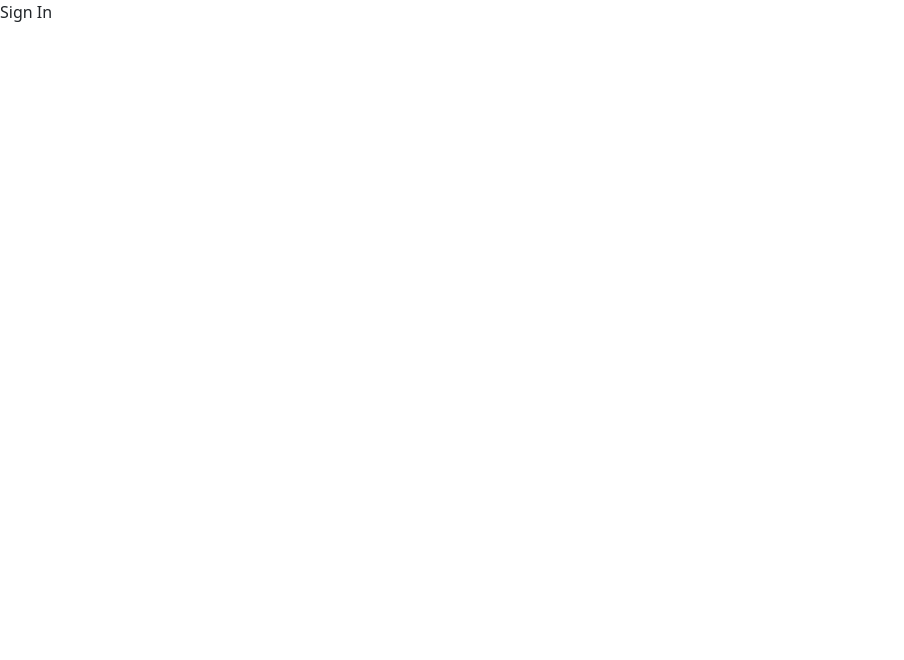
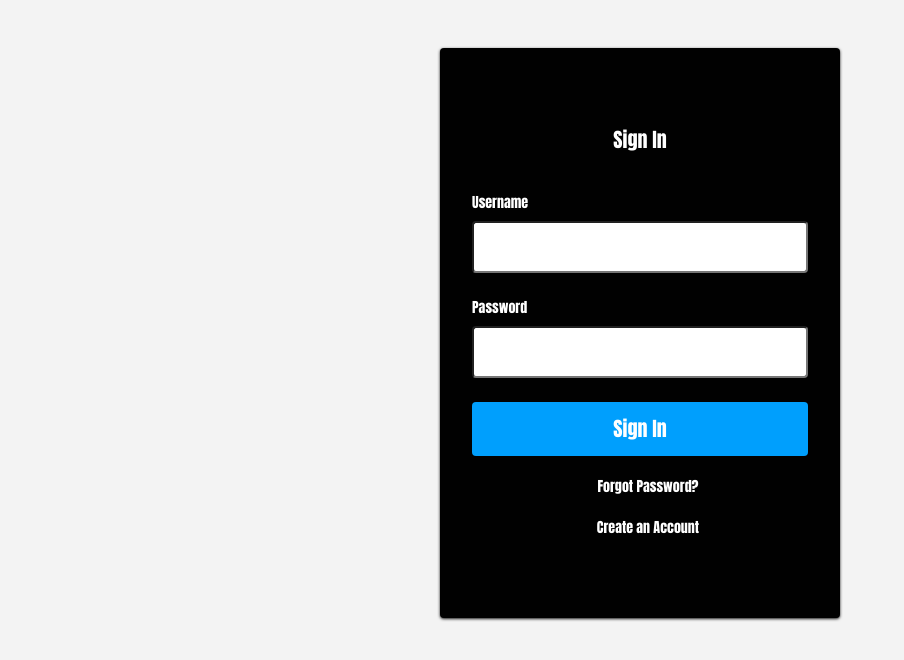
Before and after one commit to NithyaYamsinghe/cms, a React (Create React App) app: page /sign-in in a window 1280 px wide. Shown: the top 660 px of the page, without its empty margins (0-904 px from the left). Built offline with nearby package versions, Linux system fonts and the light colour scheme.

Commit message:
completed sign in implementation

```diff
--- a/public/index.html
+++ b/public/index.html
@@ -15,8 +15,9 @@
       user's mobile device or desktop. See https://developers.google.com/web/fundamentals/web-app-manifest/
     -->
     <link rel="manifest" href="%PUBLIC_URL%/manifest.json" />
-    <link rel="stylesheet" href="https://fonts.googleapis.com/css?family=Roboto:300,400,500,700&display=swap" />
-    <link rel="stylesheet" href="https://fonts.googleapis.com/icon?family=Material+Icons" />
+    <link rel="stylesheet" href="https://use.fontawesome.com/releases/v5.11.2/css/all.css" integrity="sha384-KA6wR/X5RY4zFAHpv/CnoG2UW1uogYfdnP67Uv7eULvTveboZJg0qUpmJZb5VqzN" crossorigin="anonymous">
+     <link rel="preconnect" href="https://fonts.gstatic.com">
+     <link href="https://fonts.googleapis.com/css2?family=Anton&display=swap" rel="stylesheet">
     <link href="https://cdn.jsdelivr.net/npm/bootstrap@5.0.2/dist/css/bootstrap.min.css" rel="stylesheet" integrity="sha384-EVSTQN3/azprG1Anm3QDgpJLIm9Nao0Yz1ztcQTwFspd3yD65VohhpuuCOmLASjC" crossorigin="anonymous">
     <!--
       Notice the use of %PUBLIC_URL% in the tags above.
--- a/src/App.css
+++ b/src/App.css
@@ -1,38 +1,141 @@
-.App {
-  text-align: center;
+:root {
+  --mainBlue: #2a2a72;
+  --lightBlue: #009ffd;
+  --mainWhite: #f3f3f3;
+  --mainDark: #232528;
+  --mainYellow: #ffa400;
+}
+body {
+  font-family: "Oswald", sans-serif !important;
+  background: var(--mainWhite) !important;
+  color: var(--mainDark) !important;
 }
 
-.App-logo {
-  height: 40vmin;
-  pointer-events: none;
+.text-title {
+  font-family: "Anton", sans-serif !important;
+  letter-spacing: 0.3rem;
+  text-transform: uppercase;
+}
+.text-blue {
+  color: var(--mainBlue);
+  font-family: "Anton", sans-serif !important;
+}
+.text-bright {
+  color: var(--lightBlue);
 }
 
-@media (prefers-reduced-motion: no-preference) {
-  .App-logo {
-    animation: App-logo-spin infinite 20s linear;
-  }
+.btn-black {
+  background: transparent;
+  text-transform: capitalize;
+  font-size: 0.8rem !important;
+  color: var(--mainDark);
+  border-radius: 0 !important;
+  border: 0.1rem solid var(--mainDark) !important;
 }
 
-.App-header {
-  background-color: #282c34;
-  min-height: 100vh;
-  display: flex;
-  flex-direction: column;
-  align-items: center;
-  justify-content: center;
-  font-size: calc(10px + 2vmin);
-  color: white;
+.btn-black:hover {
+  background: var(--mainDark) !important;
+  color: var(--mainWhite) !important;
 }
 
-.App-link {
-  color: #61dafb;
+.cart-icon {
+  cursor: pointer;
+  font-size: 1.2rem;
+  color: var(--mainYellow);
 }
 
-@keyframes App-logo-spin {
-  from {
-    transform: rotate(0deg);
-  }
-  to {
-    transform: rotate(360deg);
-  }
+.navbar {
+  background-color: #060b26;
+  height: 80px;
+  display: flex;
+  justify-content: flex-start;
+  align-items: center;
 }
+
+.menu-bars {
+  margin-left: 1rem;
+  font-size: 2rem;
+  background: none;
+}
+
+.nav-menu {
+  background-color: #060b26;
+  width: 180px;
+  height: 100vh;
+  display: flex;
+  justify-content: center;
+  position: fixed;
+  top: 0;
+  left: -100%;
+  transition: 850ms;
+}
+
+.nav-menu.active {
+  left: 0;
+  transition: 350ms;
+}
+
+.nav-text {
+  display: flex;
+  justify-content: flex-start;
+  align-items: center;
+  padding: -5px -5px -5px -5px;
+  list-style: none;
+  height: 60px;
+}
+
+.nav-text a {
+  text-decoration: none;
+  color: #f5f5f5;
+  font-size: 15px;
+  width: 100%;
+  height: 100%;
+  display: flex;
+  align-items: center;
+  padding: 0 0px;
+  border-radius: 4px;
+}
+
+.nav-text a:hover {
+  background-color: #1a83ff;
+  width: 90%;
+  height: 90%;
+}
+
+.nav-menu-items {
+  width: 500%;
+}
+
+.navbar-toggle {
+  background-color: #060b26;
+  width: 100%;
+  height: 80px;
+  display: flex;
+  justify-content: flex-start;
+  align-items: center;
+}
+
+span {
+  margin-left: 16px;
+}
+
+.two-col {
+  overflow: hidden; /* Makes this div contain its floats */
+}
+
+.two-col .col1,
+.two-col .col2 {
+  width: 50%;
+}
+
+.two-col .col1 {
+  float: left;
+}
+
+.two-col .col2 {
+  float: right;
+}
+
+.two-col label {
+  display: block;
+}
--- a/src/App.js
+++ b/src/App.js
@@ -1,6 +1,5 @@
 import "./App.css";
 import AppRouter from "./routes/AppRouter";
-
 function App() {
   return <AppRouter />;
 }
--- a/src/common/FormElements.js
+++ b/src/common/FormElements.js
@@ -0,0 +1,163 @@
+import styled from "styled-components";
+import { Link } from "react-router-dom";
+
+export const Container = styled.div`
+  min-height: 692px;
+  position: fixed;
+  bottom: 0;
+  left: 0;
+  right: 0;
+  top: 0;
+  z-index: 0;
+  overflow: hidden;
+  background: linear-gradient(
+    108deg,
+    rgba(1, 147, 86, 1) 0%,
+    rgba(10, 201, 122, 1) 100%
+  );
+`;
+export const FormWrap = styled.div`
+  height: 100%;
+  display: flex;
+  flex-direction: column;
+  justify-content: center;
+
+  @media screen and (max-width: 480px) {
+    height: 80%;
+  }
+`;
+export const Icon = styled(Link)`
+  margin-left: 32px;
+  margin-top: 32px;
+  text-decoration: none;
+  color: #fff;
+  font-weight: bold;
+  font-size: 32px;
+
+  @media screen and (max-width: 480px) {
+    margin-left: 16px;
+    margin-top: 8px;
+  }
+`;
+export const FormContent = styled.div`
+  height: 100%;
+  display: flex;
+  flex-direction: column;
+  justify-content: center;
+
+  @media screen and (max-width: 480px) {
+    padding: 10px;
+  }
+`;
+export const Form = styled.form`
+  background-color: #010101;
+  max-width: 400px;
+  height: auto;
+  width: 100%;
+  z-index: 1;
+  display: grid;
+  margin: 0 auto;
+  padding: 80px 32px;
+  border-radius: 4px;
+  box-shadow: 0 1px 3px rgba(0, 0, 0, 0.9);
+  font-family: "Anton", sans-serif !important;
+
+  @media screen and (max-width: 480px) {
+    padding: 32px 32px;
+  }
+`;
+export const FormH1 = styled.h1`
+  margin-bottom: 40px;
+  color: #fff;
+  font-size: 20px;
+  font-weight: 400;
+  text-align: center;
+  font-family: "Anton", sans-serif !important;
+`;
+export const FormLabel = styled.label`
+  margin-bottom: 8px;
+  font-size: 14px;
+  color: #fff;
+`;
+export const FormInput = styled.input`
+  padding: 12px 12px;
+  margin-bottom: 24px;
+  border-radius: 4px;
+  display: inline-block;
+`;
+export const FormButton = styled.button`
+  background: var(--lightBlue);
+  padding: 12px 0;
+  border: none;
+  border-radius: 4px;
+  color: #fff;
+  font-size: 20px;
+  cursor: pointer;
+`;
+export const Text = styled.span`
+  text-align: center;
+  margin-top: 20px;
+  color: #fff;
+  font-size: 14px;
+`;
+
+export const FormSelect = styled.select`
+  padding: 10px 10px;
+  margin-bottom: 24px;
+  border-radius: 4px;
+`;
+
+export const Form2 = styled.form`
+  background-color: #010101;
+  max-width: 500px;
+  height: auto;
+  width: 100%;
+  z-index: 1;
+  display: grid;
+  margin: 0 auto;
+  padding: 80px 34px;
+  border-radius: 4px;
+  box-shadow: 0 1px 3px rgba(0, 0, 0, 0.9);
+  font-family: "Anton", sans-serif !important;
+
+  @media screen and (max-width: 480px) {
+    padding: 32px 32px;
+  }
+`;
+
+export const FormLabel2 = styled.label`
+  margin-bottom: 8px;
+  font-size: 14px;
+  color: #fff;
+  width: 200px;
+  float: left;
+  margin: 0 20px 0 0;
+`;
+
+export const FormSelect2 = styled.select`
+  padding: 10px 10px;
+  margin-bottom: 24px;
+  border-radius: 4px;
+  width: 200px;
+  border: 1px solid #000;
+`;
+
+export const FormInput2 = styled.input`
+  padding: 12px 12px;
+  margin-bottom: 24px;
+  border-radius: 4px;
+  display: inline-block;
+  width: 200px;
+  border: 1px solid #000;
+`;
+
+export const FormButton2 = styled.button`
+  background: var(--lightBlue);
+  padding: 12px 0;
+  border: none;
+  border-radius: 4px;
+  color: #fff;
+  font-size: 20px;
+  cursor: pointer;
+  width: 95%;
+`;
--- /dev/null
+++ b/src/components/SignIn/SignInForm.js
@@ -0,0 +1,77 @@
+import React, { useState } from "react";
+import {
+  FormWrap,
+  FormContent,
+  Form,
+  FormInput,
+  FormH1,
+  FormLabel,
+  FormButton,
+  Text,
+} from "../../common/FormElements";
+import { Link, useHistory } from "react-router-dom";
+import { Alert } from "react-bootstrap";
+
+const SignInForm = () => {
+  const [username, setUserName] = useState("");
+  const [password, setPassword] = useState("");
+  const [error, setError] = useState("");
+  const [loading, setLoading] = useState(false);
+  const history = useHistory();
+  const { success, setSuccess } = useState(false);
+
+  const handleSubmit = async (e) => {
+    e.preventDefault();
+  };
+
+  return (
+    <>
+      <FormWrap>
+        <FormContent className="mt-5">
+          <Form onSubmit={handleSubmit}>
+            {success && <Alert variant="success">Logged In Successfully</Alert>}
+            {error && <Alert variant="danger">{error}</Alert>}
+            <FormH1>Sign In</FormH1>
+            <FormLabel htmlFor="for">Username</FormLabel>
+            <FormInput
+              htmlFor="username"
+              required
+              type="text"
+              value={username}
+              onChange={(e) => setUserName(e.target.value)}
+            />
+            <FormLabel htmlFor="for">Password</FormLabel>
+            <FormInput
+              htmlFor="password"
+              required
+              type="password"
+              value={password}
+              onChange={(e) => setPassword(e.target.value)}
+            />
+            <FormButton type="submit" disabled={loading}>
+              Sign In
+            </FormButton>
+            <Text>
+              <Link
+                to="/resetPassword"
+                style={{ textDecoration: "none", color: "#fff" }}
+              >
+                Forgot Password?
+              </Link>
+            </Text>
+            <Text>
+              <Link
+                to="/register"
+                style={{ textDecoration: "none", color: "#fff" }}
+              >
+                Create an Account
+              </Link>
+            </Text>
+          </Form>
+        </FormContent>
+      </FormWrap>
+    </>
+  );
+};
+
+export default SignInForm;
--- a/src/pages/SignInScreen.js
+++ b/src/pages/SignInScreen.js
@@ -1,7 +1,12 @@
 import React from "react";
+import SignInForm from "./../components/SignIn/SignInForm";
 
 const SignInScreen = () => {
-  return <React.Fragment>Sign In</React.Fragment>;
+  return (
+    <React.Fragment>
+      <SignInForm />
+    </React.Fragment>
+  );
 };
 
 export default SignInScreen;
```
Also changed, not shown: src/components/SignUp/SignUpForm.js (added).
